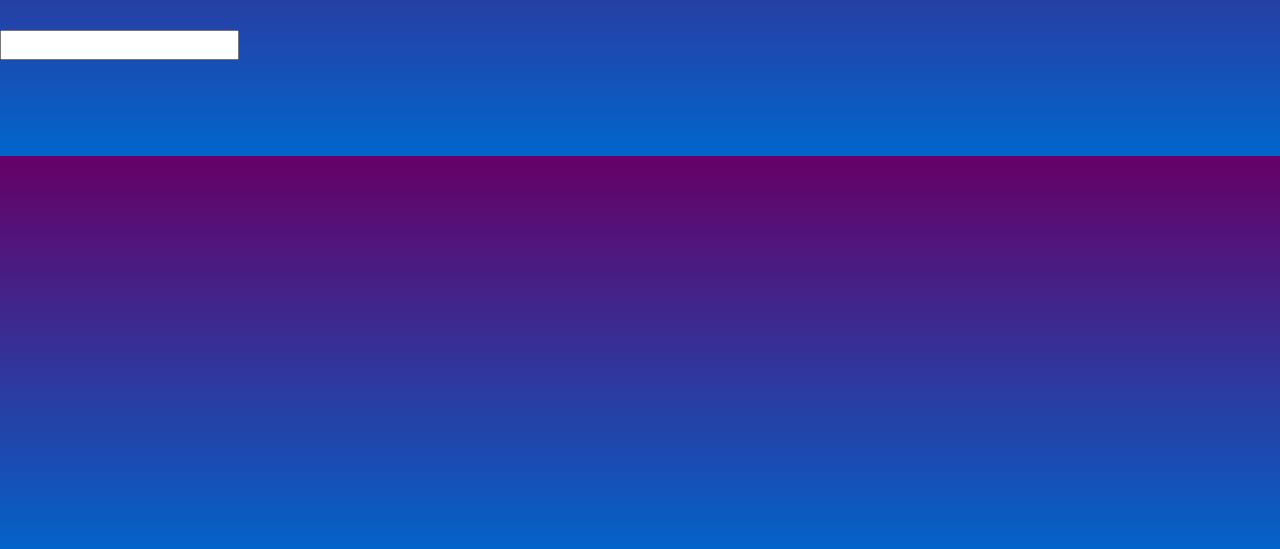
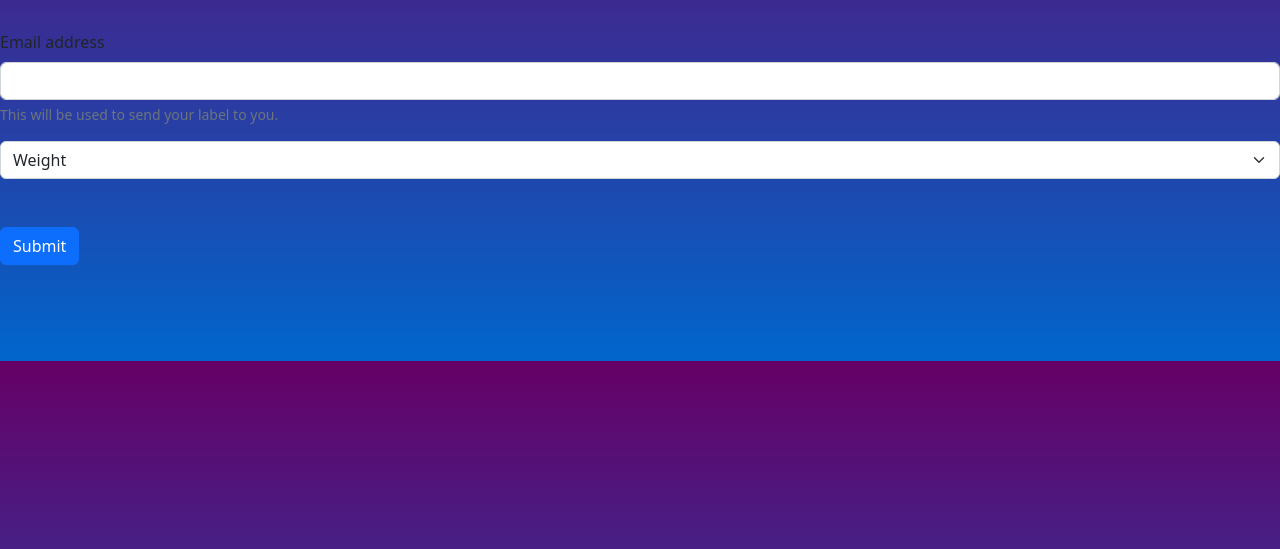
Before and after one commit to samcassese/labels.best, a plain HTML site: page order.html in a window 1280 px wide. Shown: the part 251-800 px from the top of the page. Drawn offline with nearby package versions, Linux system fonts and the light colour scheme.

Commit message:
Added basic order page html

```diff
--- a/order.html
+++ b/order.html
@@ -9,12 +9,6 @@
     <link href="https://cdn.jsdelivr.net/npm/bootstrap@5.2.3/dist/css/bootstrap.min.css" rel="stylesheet" integrity="sha384-rbsA2VBKQhggwzxH7pPCaAqO46MgnOM80zW1RWuH61DGLwZJEdK2Kadq2F9CUG65" crossorigin="anonymous">
     <link href="style.css" rel="stylesheet">
   </head>
-
-  <!--
-    Notes:
-    - center "open" button in pricing cards
-    - add anchors to jump from section to section with nav bar
-  -->
 
   <body>
   <main>
@@ -60,9 +54,19 @@
 
     <!--ORDER FORM-->
     <form>
-
-        <input type="text">
-
+      <div class="mb-3">
+        <label for="exampleInputEmail1" class="form-label">Email address</label>
+        <input type="email" class="form-control" id="exampleInputEmail1" aria-describedby="emailHelp">
+        <div id="emailHelp" class="form-text">This will be used to send your label to you.</div>
+      </div>
+      <select class="form-select" aria-label="Default select example">
+        <option selected>Weight</option>
+        <option value="1">0-3 lb. ($3)</option>
+        <option value="2">3-10 lb. ($5)</option>
+        <option value="3">10-20 lb. ($10)</option>
+      </select>
+      <br><br>
+      <button type="submit" class="btn btn-primary">Submit</button>
     </form>
 
 
```
Also changed, not shown: index.html (+0 -5 lines).
